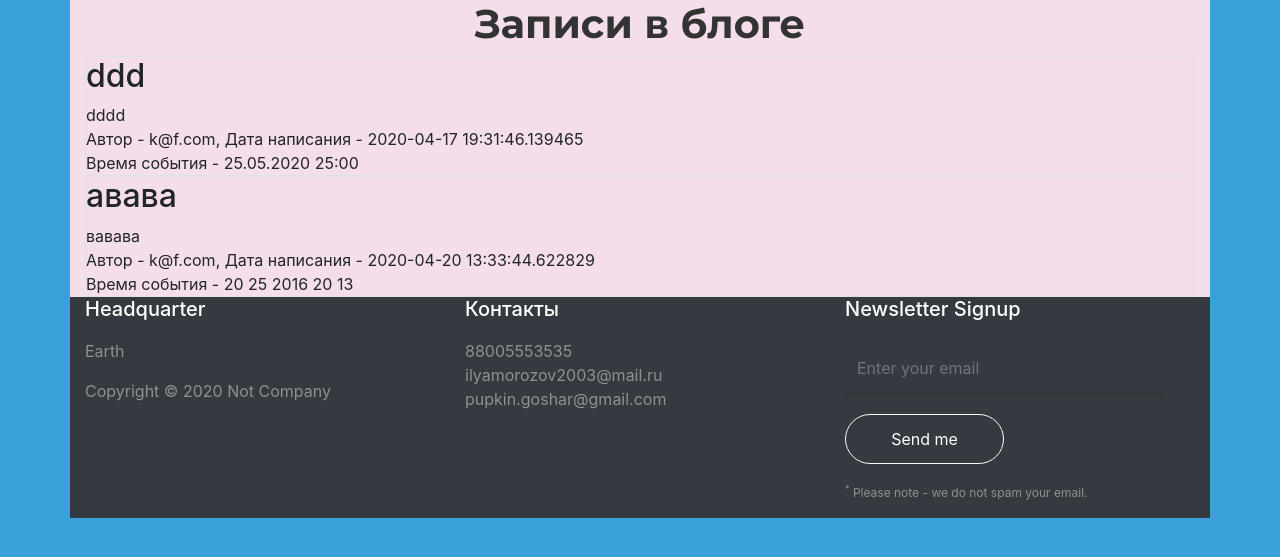
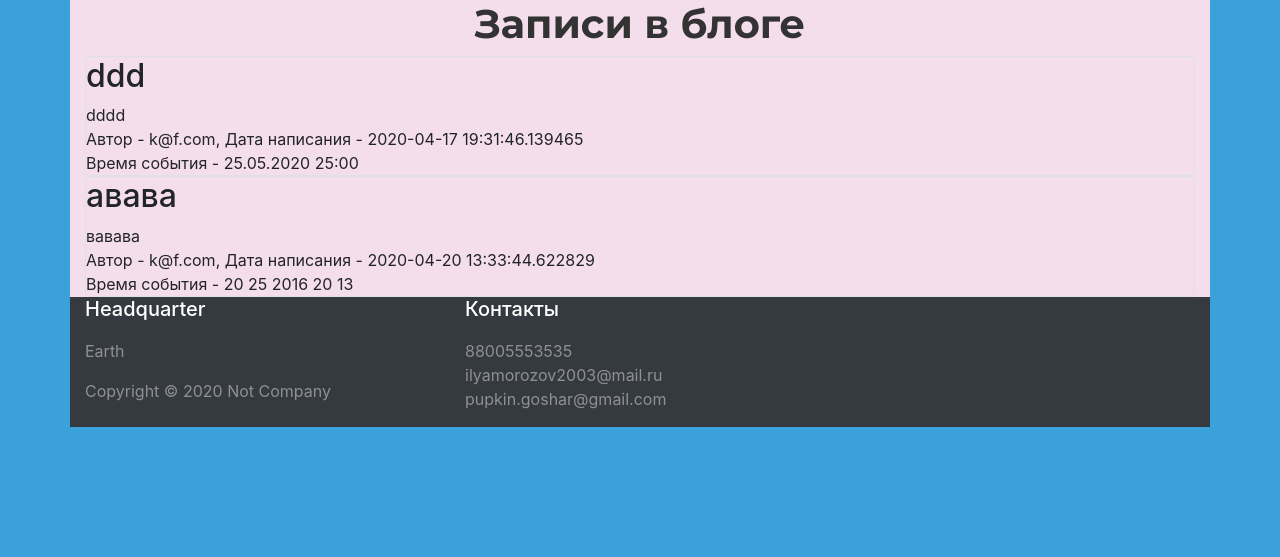
Before and after one commit to Goshar-pupkin/aoiproject, a Flask app: page /eventlist in a window 1280 px wide. Shown: the part 110-667 px from the top of the page. Run offline with Flask 2, Linux system fonts and the light colour scheme; some libraries are stand-ins or nearby versions.

Commit message:
Итоговый вариант

```diff
--- a/templates/base.html
+++ b/templates/base.html
@@ -86,23 +86,6 @@
 
                 </div>
             </div>
-
-            <div class="col-md-4 col-sm-12">
-                <div class="footer-info newsletter-form">
-                    <div class="section-title">
-                        <h2>Newsletter Signup</h2>
-                    </div>
-                    <div>
-                        <div class="form-group">
-                            <form action="#" method="get">
-                                <input type="email" class="form-control" placeholder="Enter your email" name="email" id="email" required="">
-                                <input type="submit" class="form-control" name="submit" id="form-submit" value="Send me">
-                            </form>
-                            <span><sup>*</sup> Please note - we do not spam your email.</span>
-                        </div>
-                    </div>
-                </div>
-            </div>
                </div>
           </div>
      </footer>
```
